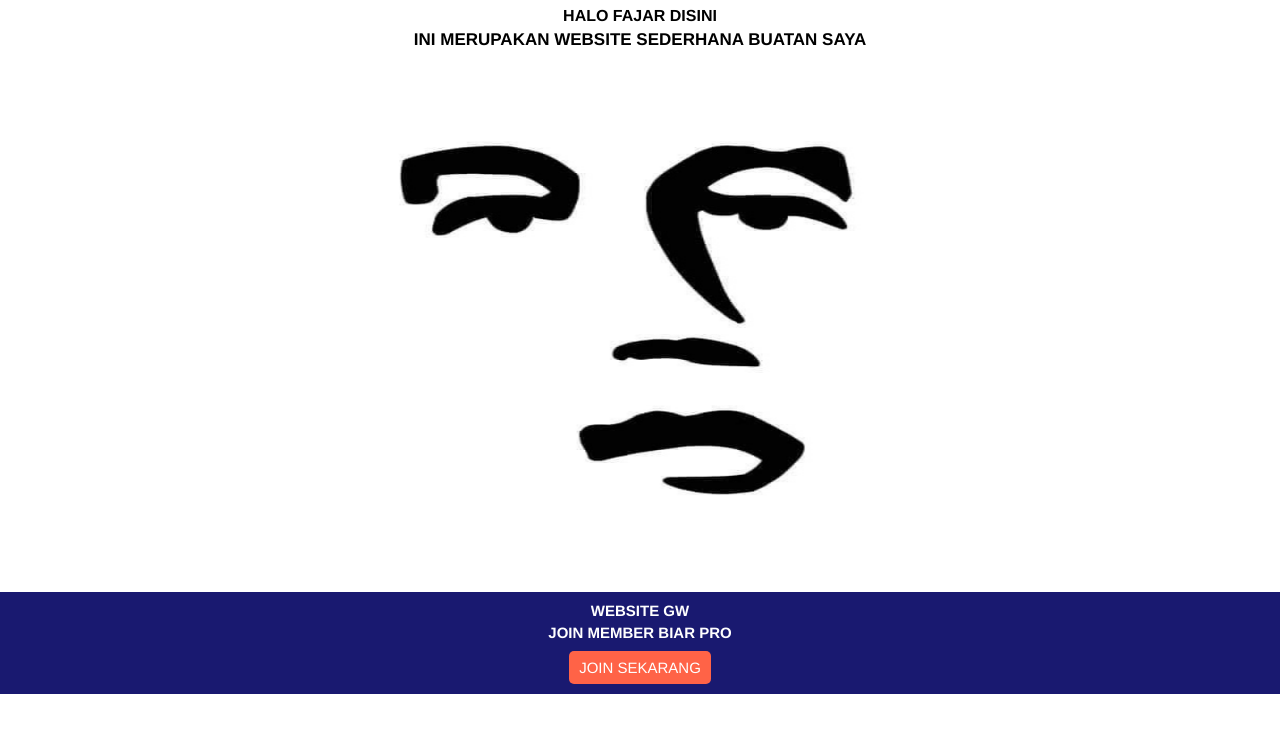
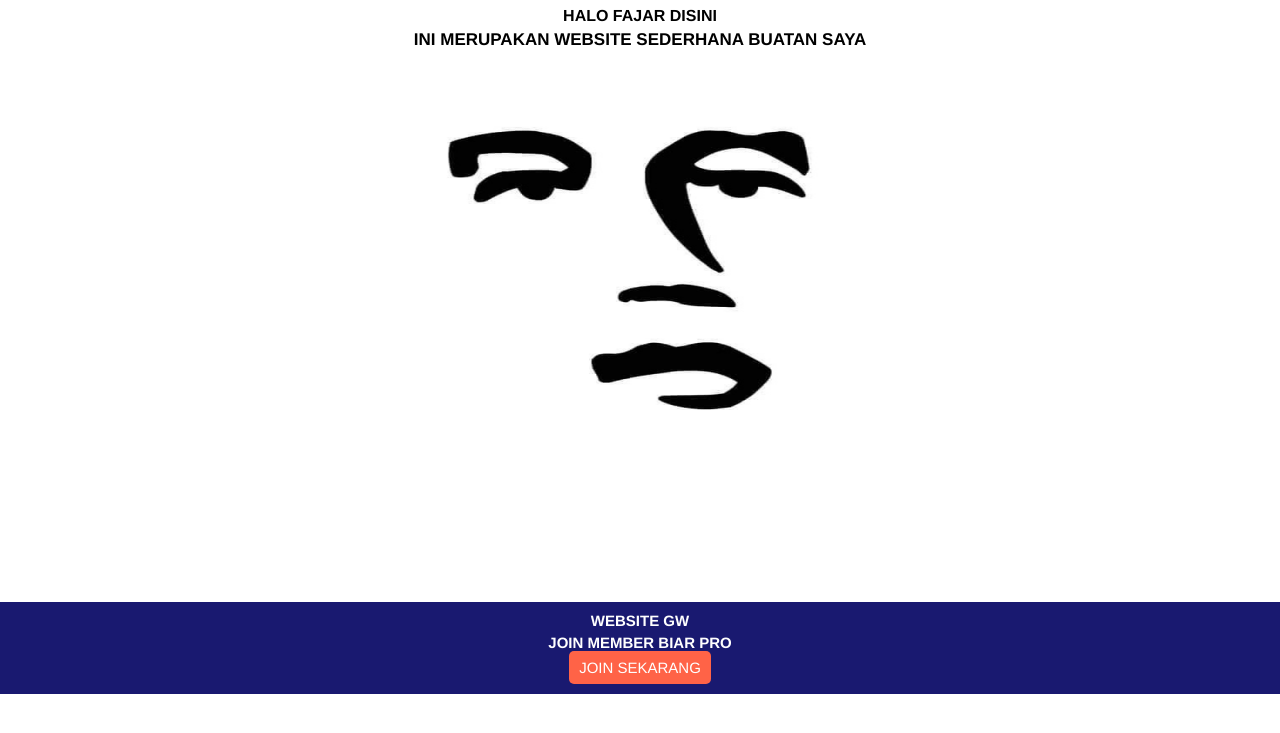
Before and after one commit to FajarAdit10/web-pemula, a plain HTML site: page index.html in a window 1280 px wide. Shown: the part 67-800 px from the top of the page. Drawn offline with nearby package versions, Linux system fonts and the light colour scheme.

Commit message:
Add files via upload

```diff
--- a/style.css
+++ b/style.css
@@ -10,7 +10,6 @@ header {
   color:white;
   display: flex;
   flex-wrap:wrap;
-  text-align: center;
   justify-content: center;
   align-items: center;
 
@@ -97,7 +96,7 @@ footer {
   justify-content: center;
   align-items: center;
   text-align:center;
-  margin-top:22px;
+  margin-top:132px;
   color:white;
 }
 
@@ -115,13 +114,15 @@ footer {
 
 .pto {
   display:flex;
-  justify-content:center;
-  align-items:center;
+  justify-content: center;
+  align-items: center;
 }
 
   .foto {
-  height:500px;
-  width:500px;
+  height:400px;
+  width:400px;
+  }
+
   }
 
   .ton {
```
